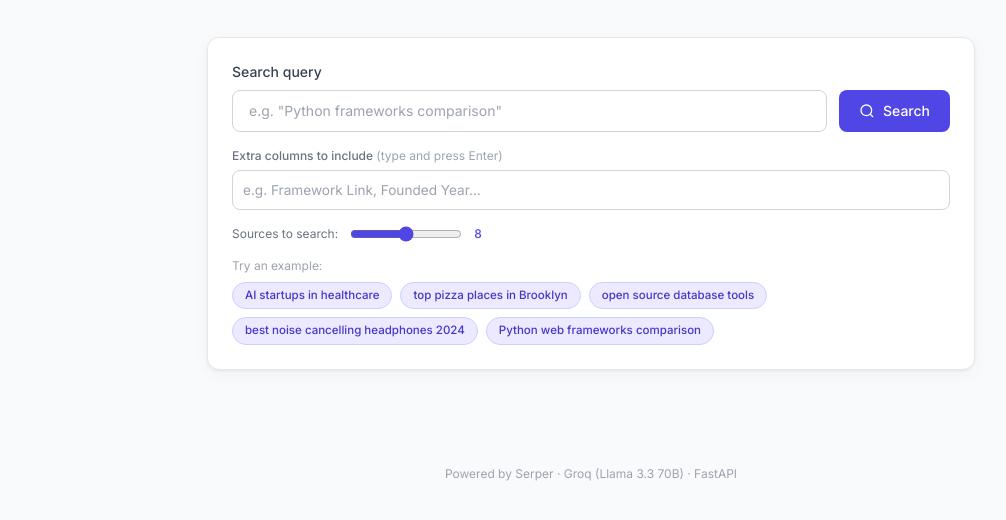
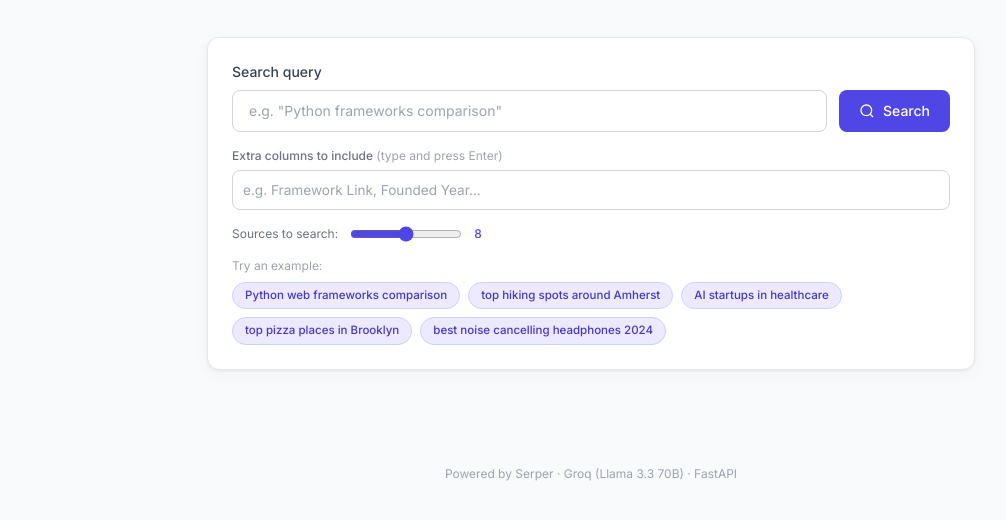
Before and after one commit to deepalisingh11/agentic-search, a plain HTML site: page frontend/index.html in a window 1280 px wide. Shown: the part 204-724 px from the top of the page, without its empty margins (49-1055 px from the left). Drawn offline with nearby package versions, Linux system fonts and the light colour scheme.

Commit message:
refactor: added better example blobs in the UI

```diff
--- a/frontend/index.html
+++ b/frontend/index.html
@@ -324,15 +324,16 @@
         <p class="text-xs text-gray-400 mb-2">Try an example:</p>
         <div class="flex flex-wrap gap-2">
           <span class="query-example badge border border-indigo-200 text-indigo-700 py-1 px-3"
-            onclick="setQuery(this)">AI startups in healthcare</span>
+            onclick="setQuery(this)">Python web frameworks comparison</span>
+          <span class="query-example badge border border-indigo-200 text-indigo-700 py-1 px-3"
+            onclick="setQuery(this)">top hiking spots around Amherst</span>
+          <span class="query-example badge border border-indigo-200 text-indigo-700 py-1 px-3"
+            onclick="setQuery(this)">AI startups in healthcare </span>
           <span class="query-example badge border border-indigo-200 text-indigo-700 py-1 px-3"
             onclick="setQuery(this)">top pizza places in Brooklyn</span>
           <span class="query-example badge border border-indigo-200 text-indigo-700 py-1 px-3"
-            onclick="setQuery(this)">open source database tools</span>
-          <span class="query-example badge border border-indigo-200 text-indigo-700 py-1 px-3"
-            onclick="setQuery(this)">best noise cancelling headphones 2024</span>
-          <span class="query-example badge border border-indigo-200 text-indigo-700 py-1 px-3"
-            onclick="setQuery(this)">Python web frameworks comparison</span>
+            onclick="setQuery(this)">best noise cancelling headphones 2024
+          </span>
         </div>
       </div>
     </div>
```
